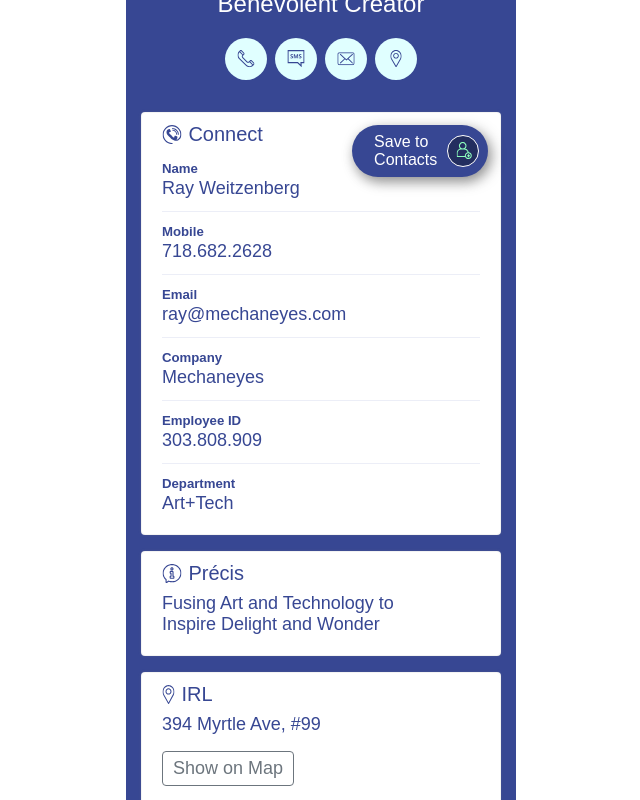
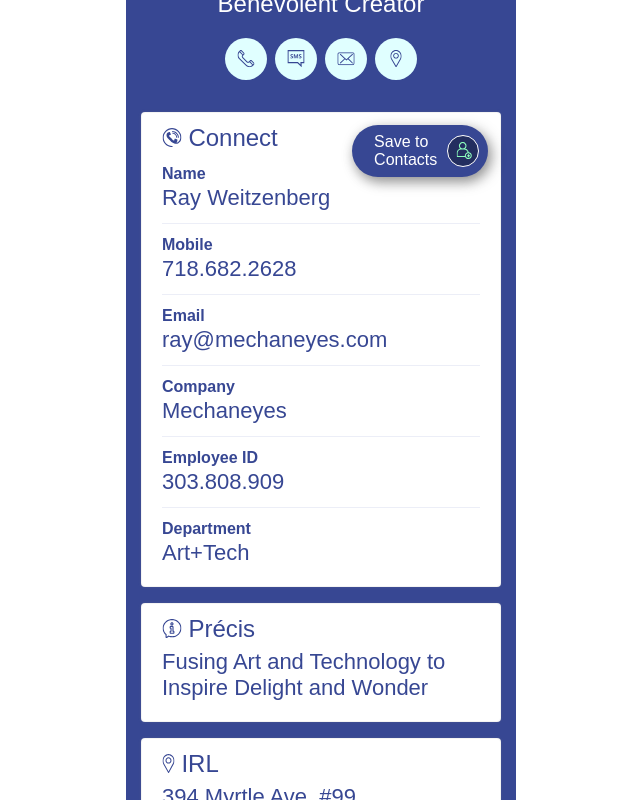
Before and after one commit to mechaneyes/algoeye, a Next.js app: page / in a window 1280 px wide. Shown: the part 400-1200 px from the top of the page, without its empty margins (319-959 px from the left). Built offline with nearby package versions, Linux system fonts and the light colour scheme; a web font is replaced by a local one.

Commit message:
increased font sizes

```diff
--- a/src/app/styles/_vcard.scss
+++ b/src/app/styles/_vcard.scss
@@ -3,7 +3,7 @@
   justify-content: center;
   align-items: center;
   font-family: "cholla-sans", sans-serif;
-  font-size: 1rem;
+  font-size: 1.375rem;
   color: #374793;
   font-weight: 300;
 
@@ -20,7 +20,7 @@
   li {
     width: 100%;
     padding: 0.75rem 0rem;
-    font-size: 1.125rem;
+    font-size: 1.375rem;
     border-bottom: 1px solid #eceef7;
 
     &:first-child {
@@ -46,7 +46,7 @@
 
   h2 {
     font-family: "cholla-wide", sans-serif;
-    font-size: 1.25rem;
+    font-size: 1.5rem;
     font-weight: 400;
   }
 
@@ -58,12 +58,12 @@
   }
 
   h4 {
-    font-size: 0.825rem;
+    font-size: 1rem;
     font-weight: 700;
   }
 
   p {
-    font-size: 1.125rem;
+    font-size: 1.375rem;
   }
 
   .italicize {
@@ -171,8 +171,8 @@
     justify-content: flex-start;
     align-items: center;
     gap: 0.4rem;
-    height: 2.5rem;
-    padding-top: 0.125rem;
+    height: 2.75rem;
+    padding-top: 0.25rem;
 
     img {
       width: 20px;
@@ -209,7 +209,7 @@
 
   .location-button {
     border-radius: 4px;
-    border: 1px solid #6c757d;
+    border: 1px solid #374793;
     display: flex;
     flex-direction: row;
     align-items: center;
@@ -217,9 +217,9 @@
     margin: 1rem 0 0;
     padding: 0.375rem 0.625rem;
     text-align: center;
-    font-size: 1.125rem;
+    font-size: 1.25rem;
     font-weight: 400;
-    color: #6c757d;
+    color: #374793;
   }
 
   .connect-icons {
```
